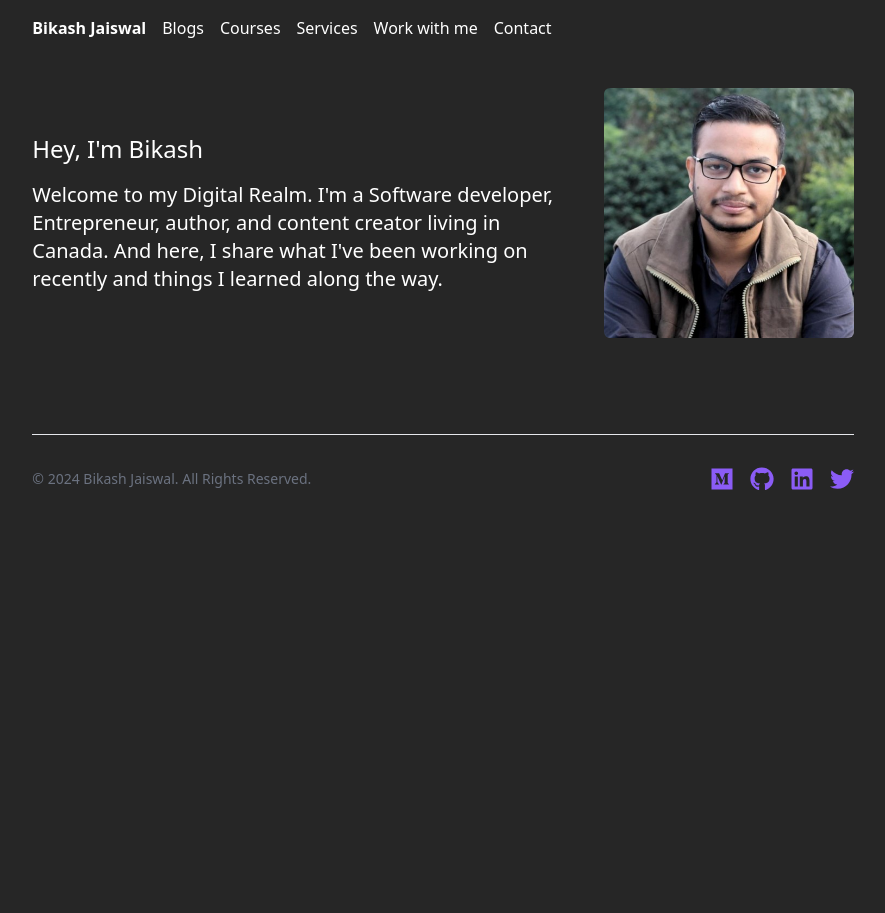
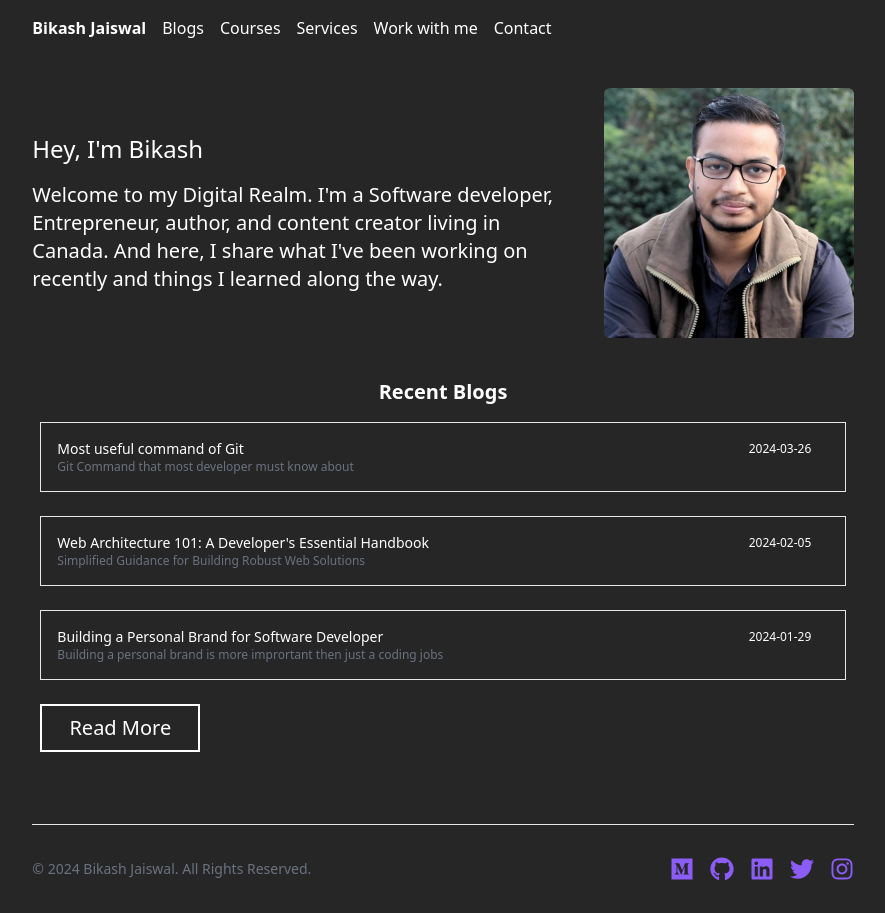
Before and after one commit to bikash-jaiswal/bikash-jaiswal.github.io, a Next.js app: page / in a window 1280 px wide. Shown: the whole page, without its empty margins (197-1082 px from the left). Before the commit the page ends 800 px from the top, so only its background shows below. Built offline with nearby package versions, Linux system fonts and the light colour scheme.

Commit message:
add recent blogs section in home page

```diff
--- a/app/Component/Footer.jsx
+++ b/app/Component/Footer.jsx
@@ -1,5 +1,5 @@
 import Link from "next/link";
-import { FaFacebook, FaLinkedin, FaTwitter, FaInstagram, FaMedium, FaGithub} from "react-icons/fa";
+import {FaLinkedin, FaTwitter, FaInstagram, FaMedium, FaGithub} from "react-icons/fa";
 
 const Footer = () => {
   const currentYear = new Date().getFullYear();
@@ -24,18 +24,15 @@ const Footer = () => {
               <Link href="https://github.com/bikash-jaiswal" passHref target="_blank" rel="noopener noreferrer">
                 <FaGithub className="text-2xl  text-violet-500 cursor-pointer hover:text-blue-500" />
               </Link>
-              {/* <Link href="https://www.facebook.com" passHref target="_blank" rel="noopener noreferrer">
-                <FaFacebook className="text-2xl text-violet-500 cursor-pointer hover:text-blue-500" />
-              </Link> */}
               <Link href="https://www.linkedin.com/in/bikashjaiswal/" passHref target="_blank" rel="noopener noreferrer">
                 <FaLinkedin className="text-2xl text-violet-500 cursor-pointer hover:text-blue-500" />
               </Link>
               <Link href="https://twitter.com" passHref target="_blank" rel="noopener noreferrer">
                 <FaTwitter className="text-2xl  text-violet-500 cursor-pointer hover:text-blue-500" />
               </Link>
-              {/* <Link href="https://www.instagram.com" passHref target="_blank" rel="noopener noreferrer">
+              <Link href="https://www.instagram.com" passHref target="_blank" rel="noopener noreferrer">
                 <FaInstagram className="text-2xl  text-violet-500 cursor-pointer hover:text-blue-500" />
-              </Link> */}
+              </Link>
             </div>
           </div>
         </div>
--- a/app/page.js
+++ b/app/page.js
@@ -1,4 +1,3 @@
-import Image from 'next/image'
 import IntroWithImage from './Component/whoamI'
 import BlogPage from './blog/page'
 
@@ -6,7 +5,7 @@ export default function Home() {
   return (
     <main className="flex flex-col text-xl">
       <IntroWithImage />
-      {/* <BlogPage blogNum="3"/> */}
+      <BlogPage blogNum="3"/>
     </main>
   )
 }
```
